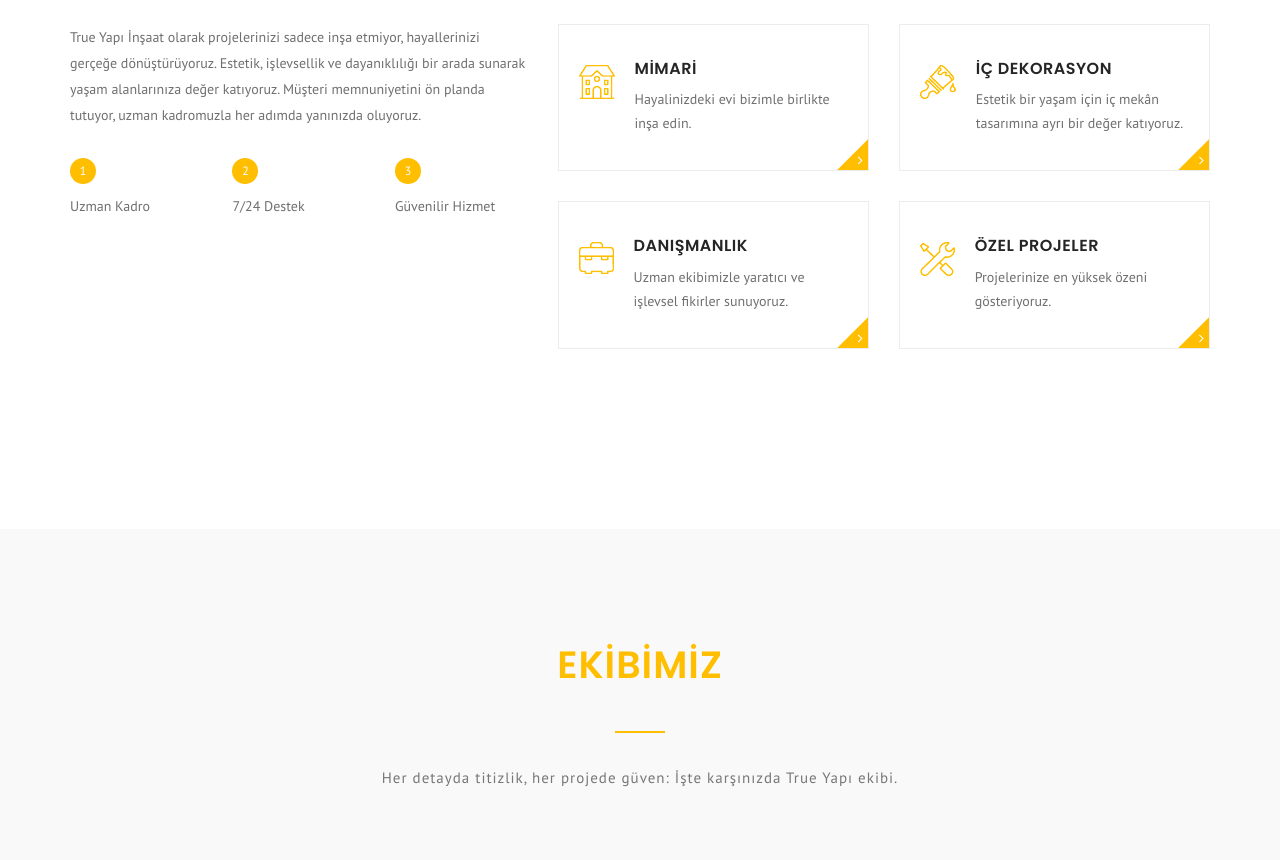
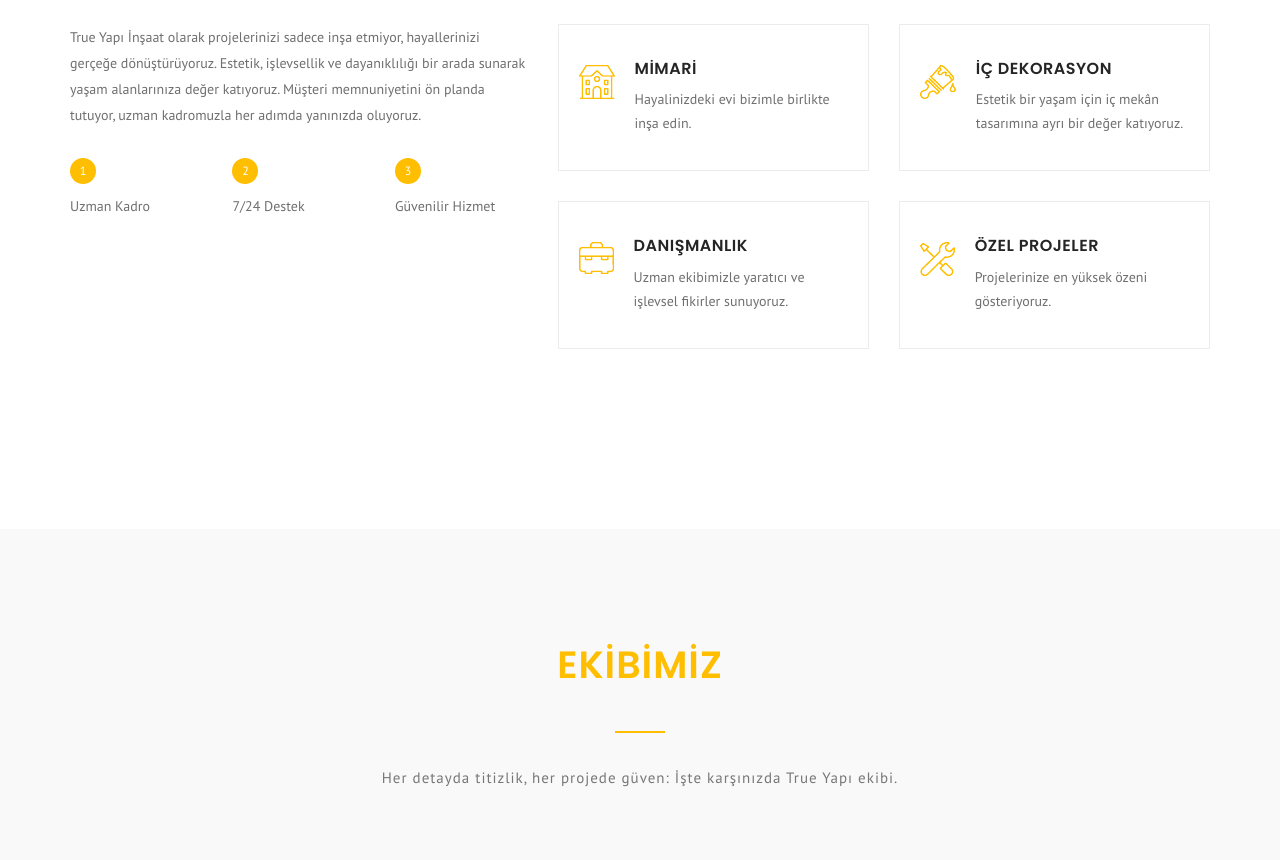
Before and after one commit to Alikerem167/True-insaat-projesi, a plain HTML site: page about.html in a window 1280 px wide. Shown: the part 820-1680 px from the top of the page. Drawn offline with nearby package versions, Linux system fonts and the light colour scheme.

Commit message:
6. commit

```diff
--- a/about.html
+++ b/about.html
@@ -154,7 +154,7 @@ Müşteri memnuniyetini ön planda tutuyor, uzman kadromuzla her adımda yanın
                     <h6 class="font-normal margin-bottom-10">MİMARİ</h6>
                     <p>Hayalinizdeki evi bizimle birlikte inşa edin.</p>
                   </div>
-                  <a href="#." class="go"><i class="fa fa-angle-right"></i></a> </article>
+
               </li>
 
               <!-- Interior Design -->
@@ -167,7 +167,7 @@ Müşteri memnuniyetini ön planda tutuyor, uzman kadromuzla her adımda yanın
                     <h6 class="font-normal margin-bottom-10">	İç Dekorasyon</h6>
                     <p>Estetik bir yaşam için iç mekân tasarımına ayrı bir değer katıyoruz.</p>
                   </div>
-                  <a href="#." class="go"><i class="fa fa-angle-right"></i></a> </article>
+
               </li>
 
               <!-- Consulting -->
@@ -180,7 +180,7 @@ Müşteri memnuniyetini ön planda tutuyor, uzman kadromuzla her adımda yanın
                     <h6 class="font-normal margin-bottom-10">Danışmanlık</h6>
                     <p>Uzman ekibimizle yaratıcı ve işlevsel fikirler sunuyoruz.</p>
                   </div>
-                  <a href="#." class="go"><i class="fa fa-angle-right"></i></a> </article>
+
               </li>
 
               <!-- Special Projects -->
@@ -193,7 +193,7 @@ Müşteri memnuniyetini ön planda tutuyor, uzman kadromuzla her adımda yanın
                     <h6 class="font-normal margin-bottom-10">ÖZEL PROJELER</h6>
                     <p>Projelerinize en yüksek özeni gösteriyoruz.</p>
                   </div>
-                  <a href="#." class="go"><i class="fa fa-angle-right"></i></a> </article>
+
               </li>
             </ul>
           </div>
```
Also changed, not shown: index.html (+4 -4 lines).
